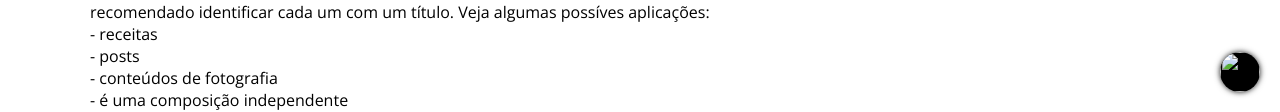
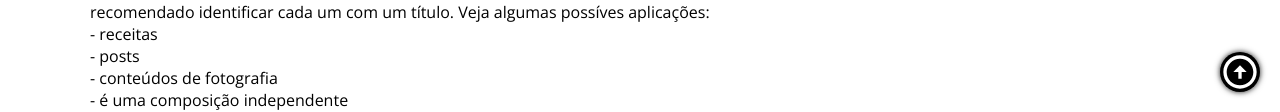
Before and after one commit to EduCoimbra/Projects-2023, a plain HTML site: page index.html in a window 1280 px wide. Shown: the part 688-800 px from the top of the page. Drawn offline with nearby package versions, Linux system fonts and the light colour scheme; the site is published under a folder, as on GitHub Pages, so addresses that start at the root find nothing.

Commit message:
Totop button image

```diff
--- a/index.html
+++ b/index.html
@@ -387,6 +387,6 @@
         </div>
     </section>
 
-    <a href="#btn-totop"><img src="/assets/images/arrow_circle_up_white_24dp.svg" id="totop"></a>
+    <a href="#btn-totop"><img src="./assets/images/arrow_circle_up_white_24dp.svg" id="totop"></a>
 </body>
 </html>
```
